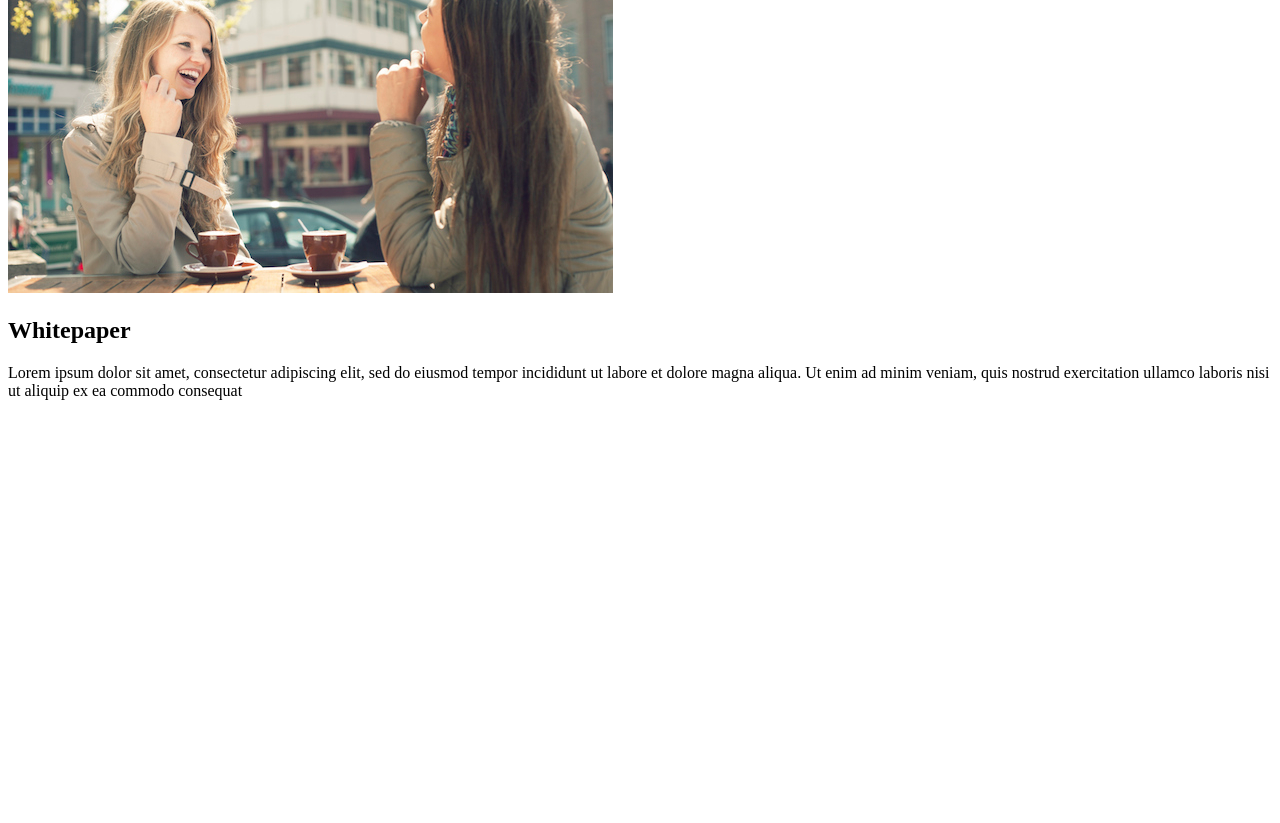
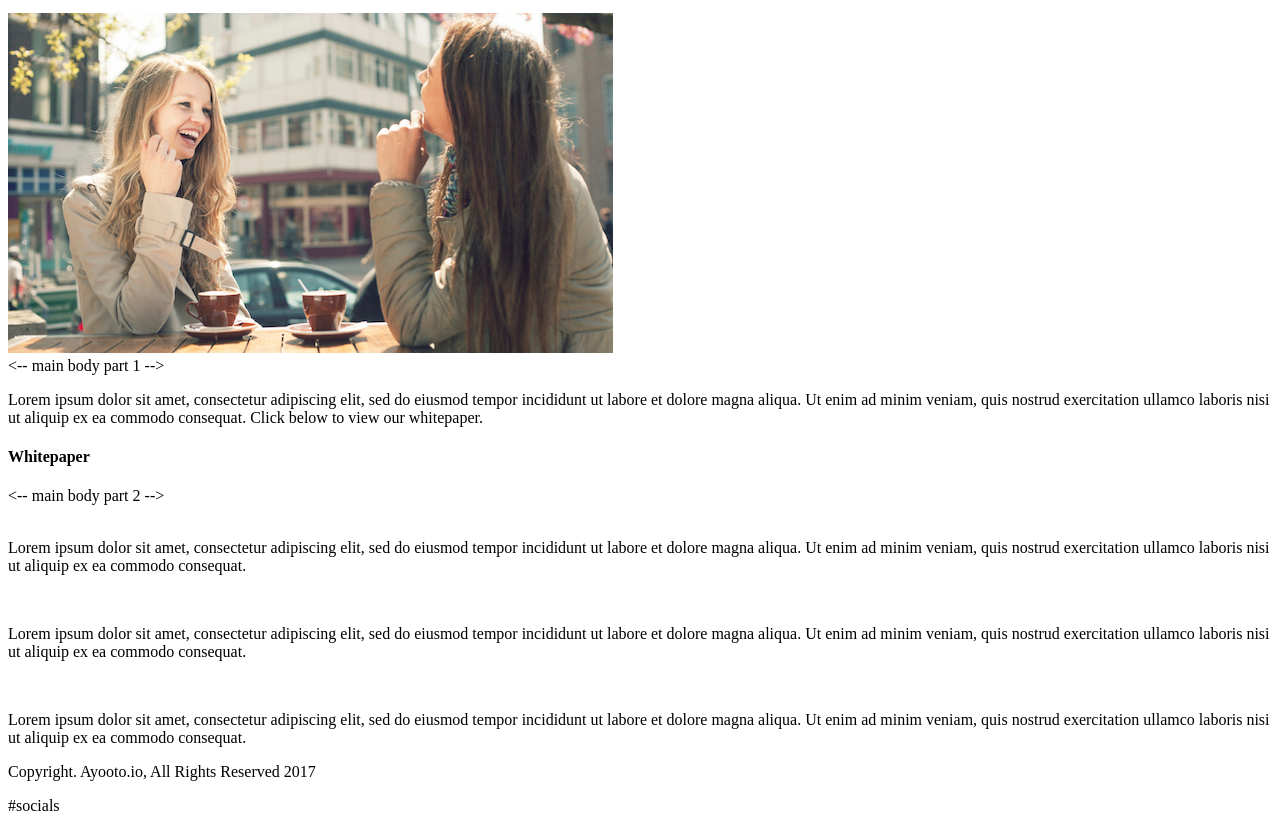
Before and after one commit to Mukhtar-P152/Front-End, a plain HTML site: page index.html in a window 1280 px wide. Shown: the part 218-1041 px from the top of the page. Before the commit the page ends 800 px from the top, so only its background shows below. Drawn offline with Linux system fonts and the light colour scheme.

Commit message:
draft index page

```diff
--- a/index.html
+++ b/index.html
@@ -4,7 +4,7 @@
 <title>Ayooto CrowdSaving</title>
 </head>
 <body>
-
+<-- nav -->
 <nav>
 <ul>
 	<li><a href class="#">Team<a></li>
@@ -12,6 +12,9 @@
 	<li><a href class="#">Contact<a></li>
 </ul>
 </nav>
+
+<-- feature -->
+
 <section id="feature">
 <header>
 	<h2>Ayooto.io</h2>
@@ -20,15 +23,35 @@
 <source src="http://www.gedeon.com/admin/wp-content/uploads/2017/07/BOUCLE-1.mp4" type="video/mp4">
 <img class="backgroundimage" src="images/CafeLaughs.jpg" alt="">
 </section>
-<section id="one">
-<h2>Whitepaper</h2>
-<p>Lorem ipsum dolor sit amet, consectetur adipiscing elit, sed do eiusmod tempor incididunt ut labore et dolore magna aliqua. Ut enim ad minim veniam, quis nostrud exercitation ullamco laboris nisi ut aliquip ex ea commodo consequat</p>
+
+<-- main body part 1 -->
+
+<section id="banner">
+<p>Lorem ipsum dolor sit amet, consectetur adipiscing elit, sed do eiusmod tempor incididunt ut labore et dolore magna aliqua. Ut enim ad minim veniam, quis nostrud exercitation ullamco laboris nisi ut aliquip ex ea commodo consequat. Click below to view our whitepaper.</p>
+<h4> Whitepaper</h4>
 </section>
 
-<section id="2">
+<-- main body part 2 -->
 
+<section id="block1">
+<img class="block1image" src"images/..." alt="">
+<p>Lorem ipsum dolor sit amet, consectetur adipiscing elit, sed do eiusmod tempor incididunt ut labore et dolore magna aliqua. Ut enim ad minim veniam, quis nostrud exercitation ullamco laboris nisi ut aliquip ex ea commodo consequat.</p>
 </section>
 
-</nav>
+<section id="block2">
+<img class="block1image" src"images/..." alt="">
+<p>Lorem ipsum dolor sit amet, consectetur adipiscing elit, sed do eiusmod tempor incididunt ut labore et dolore magna aliqua. Ut enim ad minim veniam, quis nostrud exercitation ullamco laboris nisi ut aliquip ex ea commodo consequat.</p>
+</section>
+
+<section id="block3">
+<img class="block1image" src"images/..." alt="">
+<p>Lorem ipsum dolor sit amet, consectetur adipiscing elit, sed do eiusmod tempor incididunt ut labore et dolore magna aliqua. Ut enim ad minim veniam, quis nostrud exercitation ullamco laboris nisi ut aliquip ex ea commodo consequat.</p>
+</section>
+
+<footer>
+<p> Copyright. Ayooto.io, All Rights Reserved 2017 </p>
+#socials
+</footer>
+
 </body>
 </html>
```
